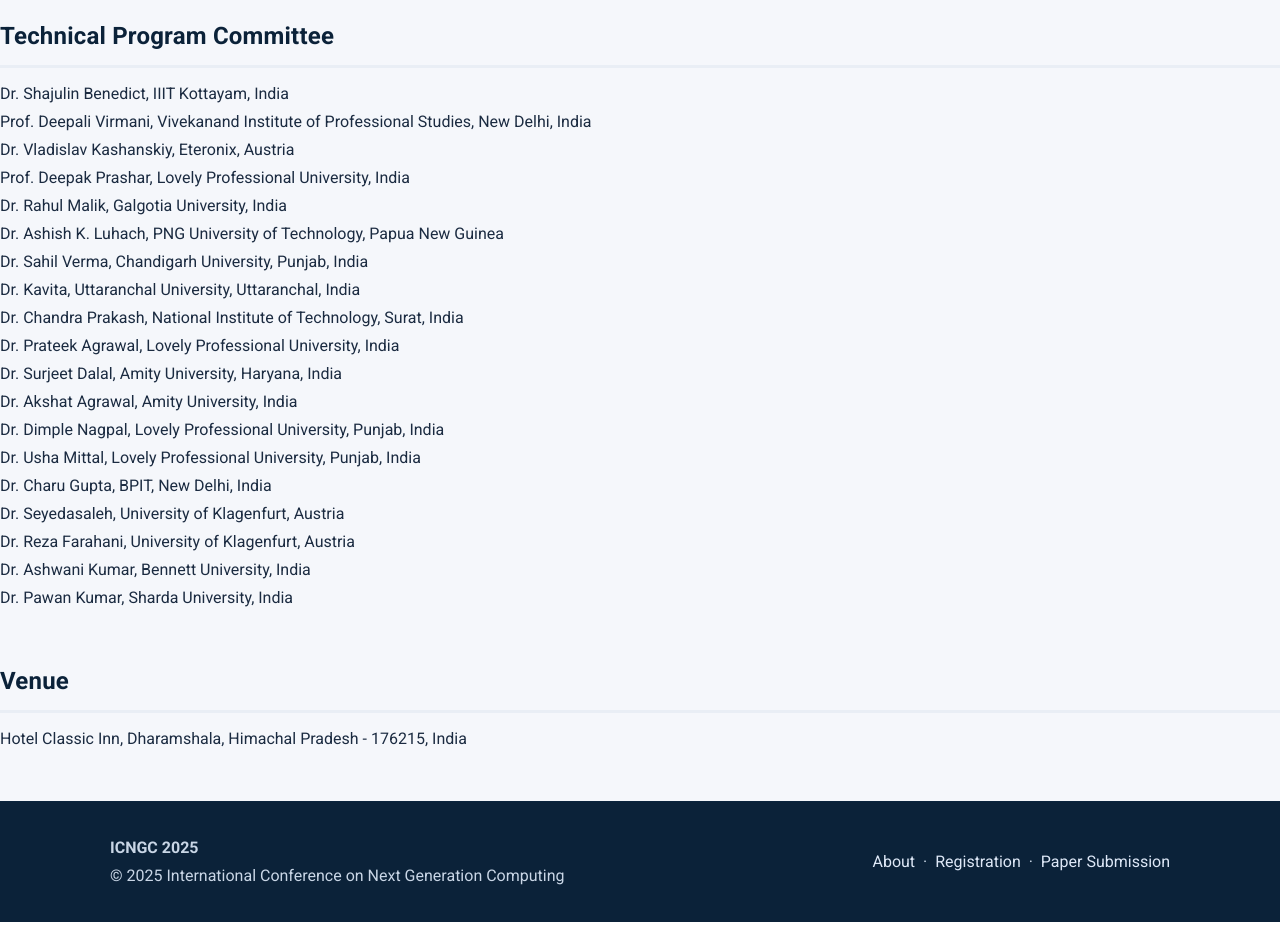
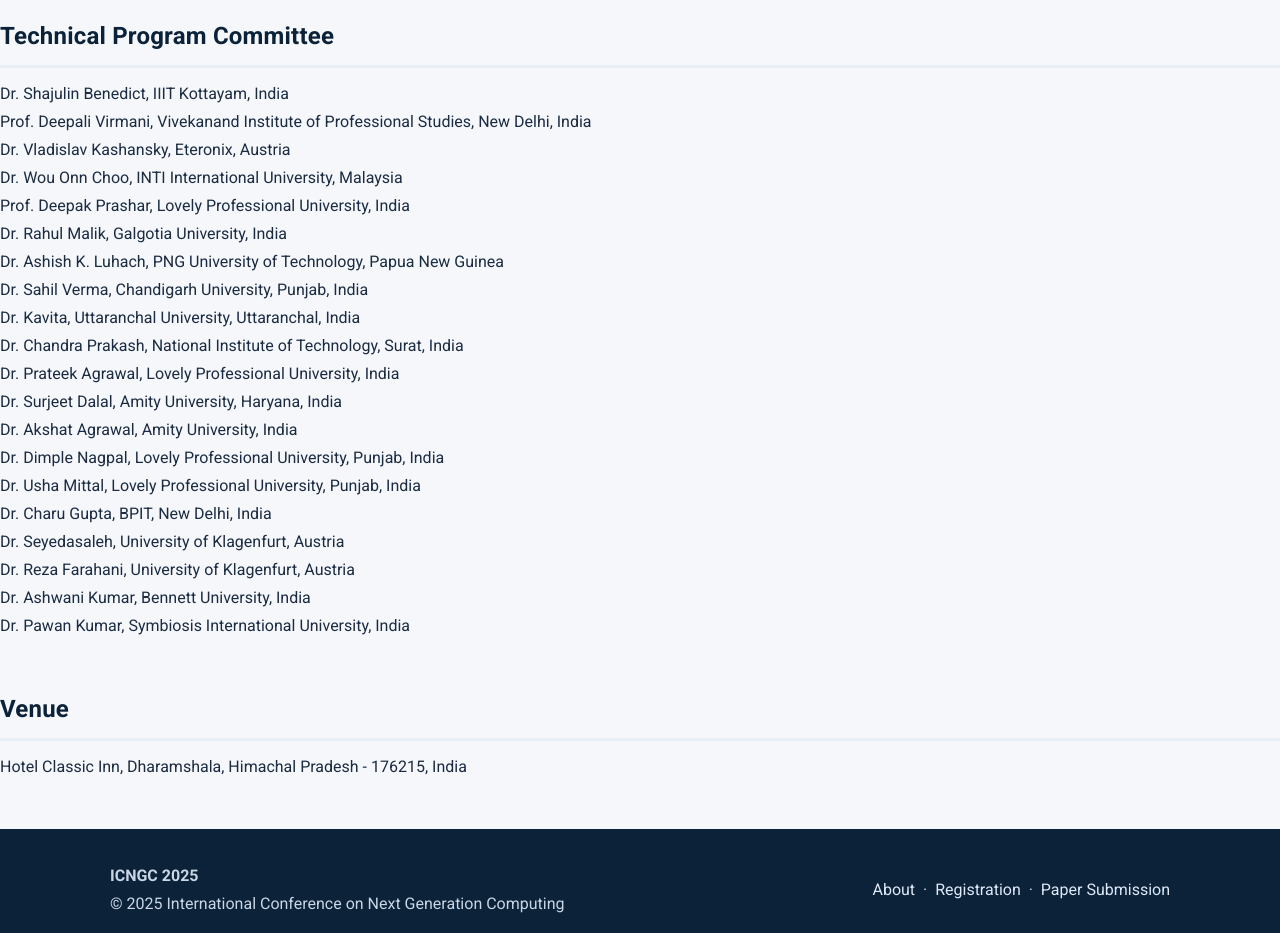
Before and after one commit to bhargava-prashant/Conference2025, a plain HTML site: page index.html in a window 1280 px wide. Shown: the part 5680-6613 px from the top of the page. Drawn offline with Linux system fonts and the light colour scheme.

Commit message:
Update speaker names and affiliations in index.html

```diff
--- a/index.html
+++ b/index.html
@@ -915,7 +915,8 @@
     <div class="speakers-grid">
 <p>Dr. Shajulin Benedict, IIIT Kottayam, India </p>
 <p>Prof. Deepali Virmani, Vivekanand Institute of Professional Studies, New Delhi, India </p>
-<p>Dr. Vladislav Kashanskiy, Eteronix, Austria </p>
+<p>Dr. Vladislav Kashansky, Eteronix, Austria </p>
+<p>Dr. Wou Onn Choo, INTI International University, Malaysia </p>
 <p>Prof. Deepak Prashar, Lovely Professional University, India </p>
 <p>Dr. Rahul Malik, Galgotia University, India </p>
 <p>Dr. Ashish K. Luhach, PNG University of Technology, Papua New Guinea</p>
@@ -931,7 +932,7 @@
 <p>Dr. Seyedasaleh, University of Klagenfurt, Austria </p>
 <p>Dr. Reza Farahani, University of Klagenfurt, Austria </p>
 <p> Dr. Ashwani Kumar, Bennett University, India</p>
-<p> Dr. Pawan Kumar, Sharda University, India</p>
+<p> Dr. Pawan Kumar, Symbiosis International University, India</p>
     </div>
   </section>
 
```
